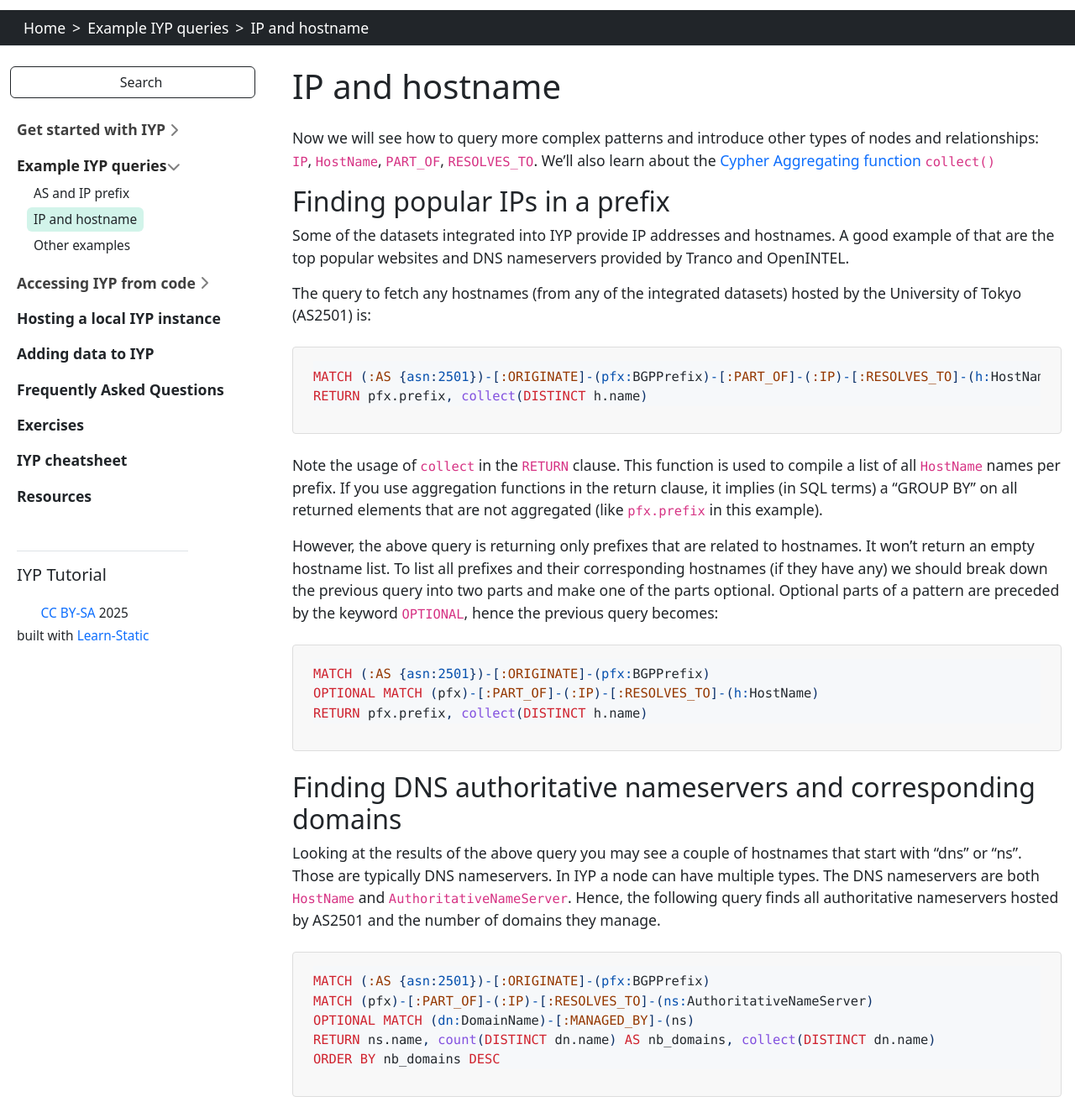
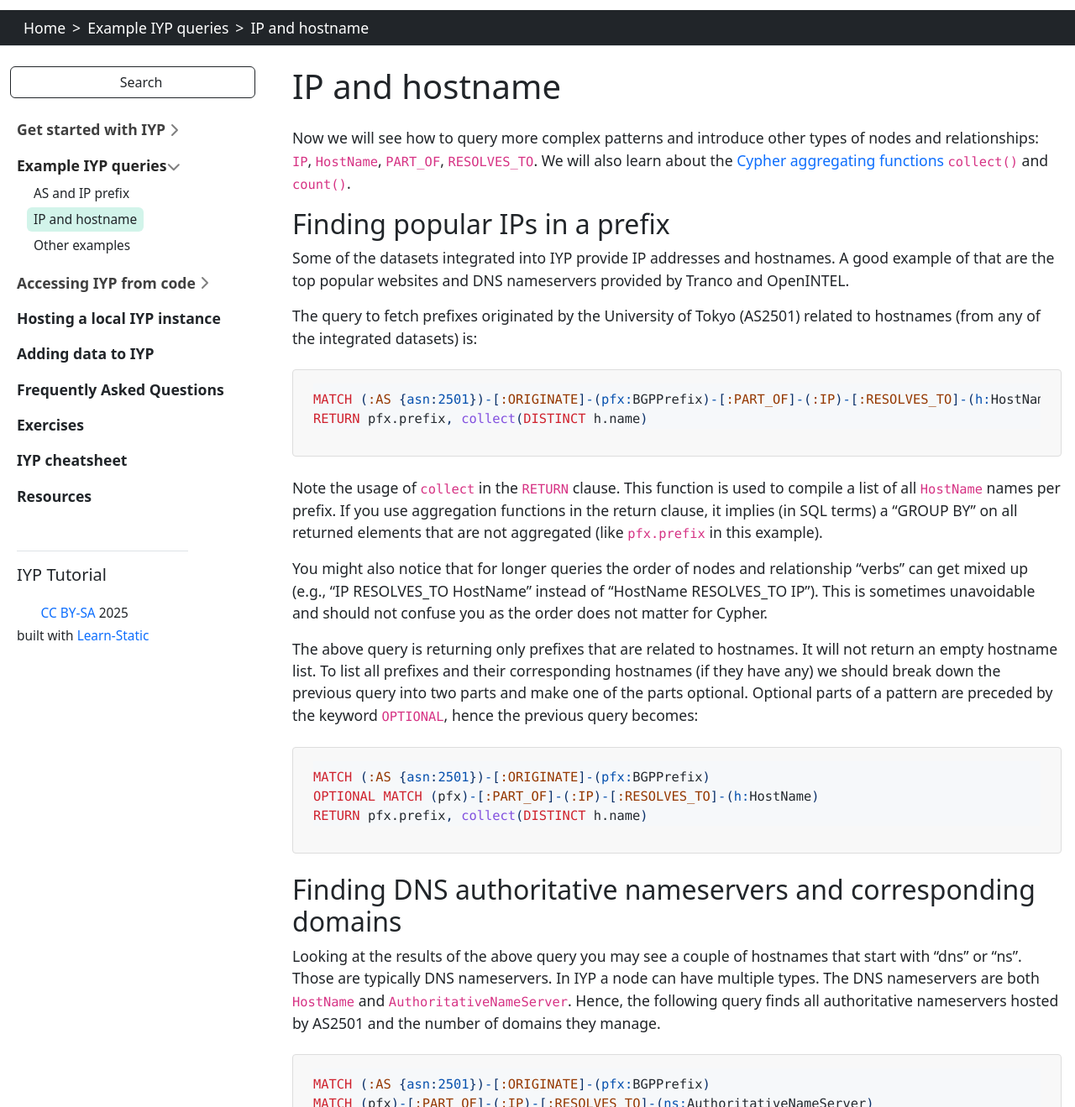
Before and after one commit to InternetHealthReport/iyp-tutorial, a Jekyll site: the page built from content/examples/ip-and-hostname.md, in a window 1280 px wide and 1400 px high, scrolled down 639 px, cut to the strip 81-1400 px from the top of the window. Shown: the whole strip at 84% size. Built offline with Jekyll 4.4.1, drawn with Linux system fonts in a browser that asks for light colours.

Commit message:
Adjust wording to better match query and add remark on node order

````diff
--- a/content/examples/ip-and-hostname.md
+++ b/content/examples/ip-and-hostname.md
@@ -8,9 +8,9 @@ gallery: true
 
 Now we will see how to query more complex patterns and introduce other types of
 nodes and relationships: `IP`, `HostName`, `PART_OF`, `RESOLVES_TO`.
-We’ll also learn about the [Cypher Aggregating
-function](https://neo4j.com/docs/cypher-manual/current/functions/aggregating/)
-`collect()`
+We will also learn about the [Cypher aggregating
+functions](https://neo4j.com/docs/cypher-manual/current/functions/aggregating/)
+`collect()` and `count()`.
 
 ## Finding popular IPs in a prefix
 
@@ -18,8 +18,8 @@ Some of the datasets integrated into IYP provide IP addresses and hostnames.
 A good example of that are the top popular websites and DNS nameservers provided
 by Tranco and OpenINTEL.
 
-The query to fetch any hostnames (from any of the integrated datasets) hosted by
-the University of Tokyo (AS2501) is:
+The query to fetch prefixes originated by the University of Tokyo (AS2501)
+related to hostnames (from any of the integrated datasets) is:
 
 ```cypher
 MATCH (:AS {asn:2501})-[:ORIGINATE]-(pfx:BGPPrefix)-[:PART_OF]-(:IP)-[:RESOLVES_TO]-(h:HostName)
@@ -32,9 +32,14 @@ If you use aggregation functions in the return clause, it implies (in SQL terms)
 a “GROUP BY” on all returned elements that are not aggregated (like `pfx.prefix`
 in this example).
 
-However, the above query is returning only prefixes that are related to
-hostnames.
-It won’t return an empty hostname list.
+You might also notice that for longer queries the order of nodes and
+relationship “verbs” can get mixed up (e.g., “IP RESOLVES_TO HostName” instead
+of “HostName RESOLVES_TO IP”).
+This is sometimes unavoidable and should not confuse you as the order does not
+matter for Cypher.
+
+The above query is returning only prefixes that are related to hostnames.
+It will not return an empty hostname list.
 To list all prefixes and their corresponding hostnames (if they have any) we
 should break down the previous query into two parts and make one of the parts
 optional.
````
